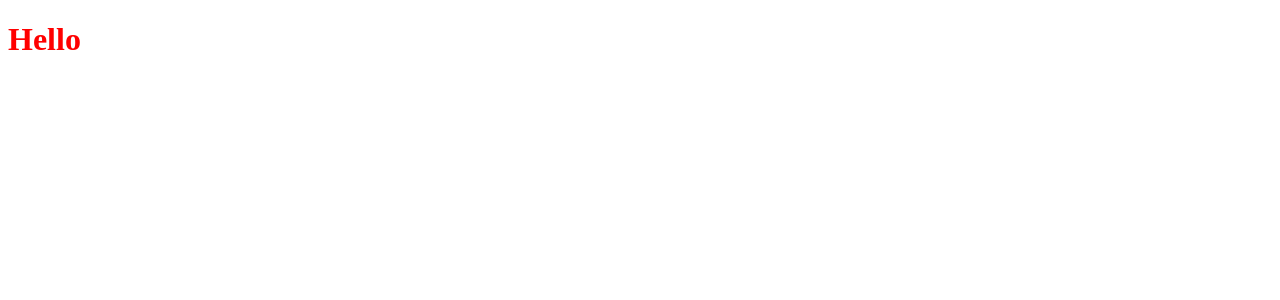
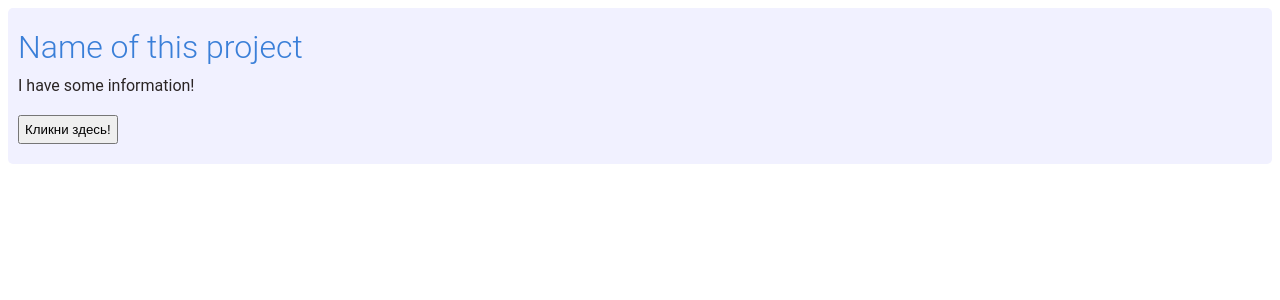
Before and after one commit to Yuskus/VueTestProject, a Vue app: page / in a window 1280 px wide. Shown: the top 300 px of the page. Built offline with nearby package versions, Linux system fonts and the light colour scheme.

Commit message:
Some content in App.vue

```diff
--- a/src/App.vue
+++ b/src/App.vue
@@ -1,12 +1,55 @@
 <script>
+export default {
+  data() {
+    return {
+      title: 'Name of this project',
+      info: 'I have some information!',
+    }
+  },
+  methods: {
+    changeText() {
+      this.title = 'Tutorial';
+    }
+  }
+}
 </script>
 
 <template>
-<h1>Hello</h1>
+  <div class="app">
+    <h1 class="text-roboto">{{ title }}</h1>
+    <p class="text-roboto">{{ info }}</p>
+    <button type="button" @click="changeText()">Кликни здесь!</button>
+  </div>
 </template>
 
 <style scoped>
+* {
+  margin: 0;
+  padding: 0;
+}
+
+.app {
+  padding: 10px;
+  background-color: rgb(241, 241, 255);
+  border-radius: 5px;
+}
+
+.text-roboto {
+  font-family: Roboto, Arial, Helvetica, sans-serif, system-ui;
+}
+
+button {
+  margin: 20px 0px 10px 0px;
+  padding: 5px;
+}
+
 h1 {
-  color: red;
+  padding: 10px 0px;
+  color: rgb(58, 127, 216);
+  font-weight: 300;
+}
+
+p {
+  color: rgb(43, 37, 37);
 }
 </style>
```
